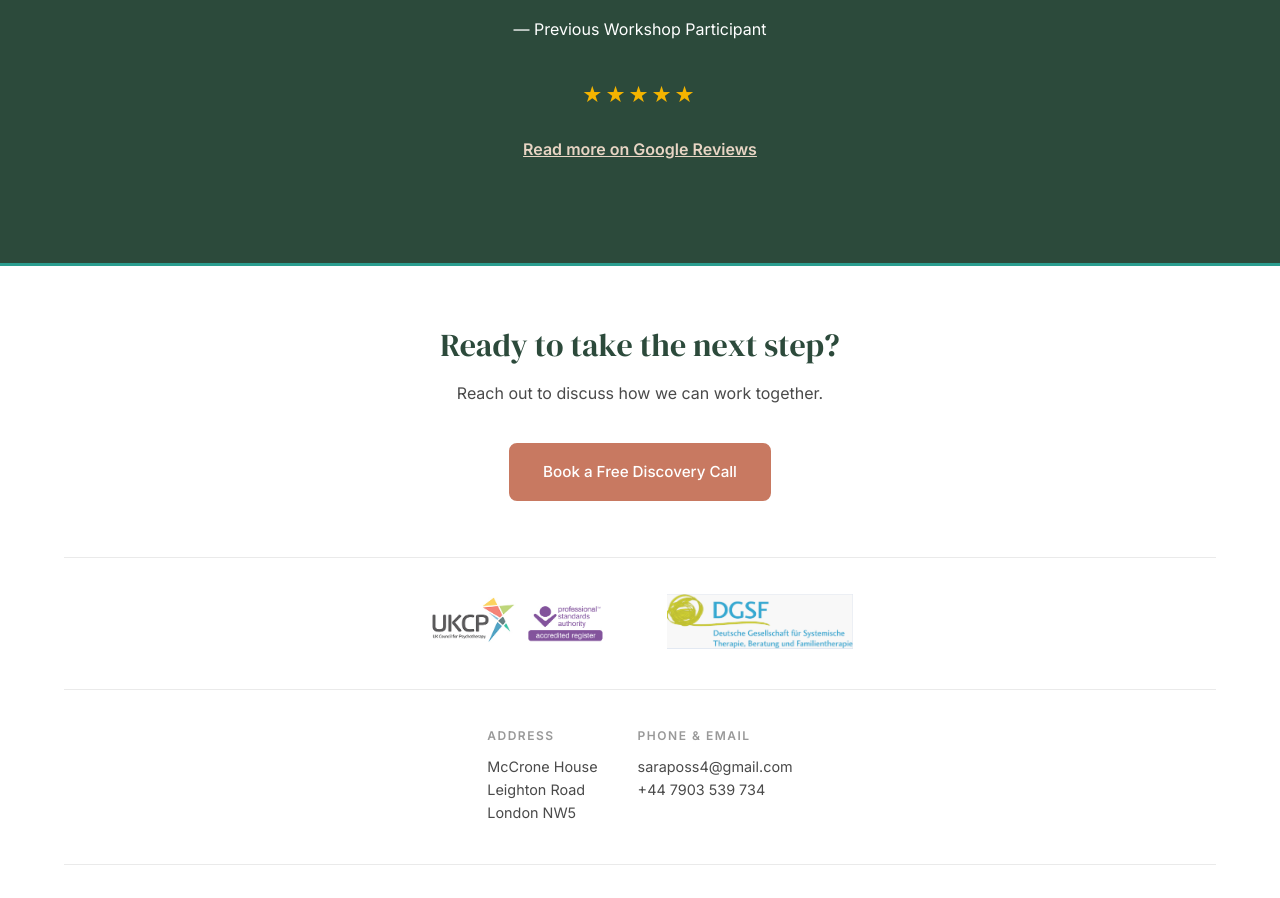
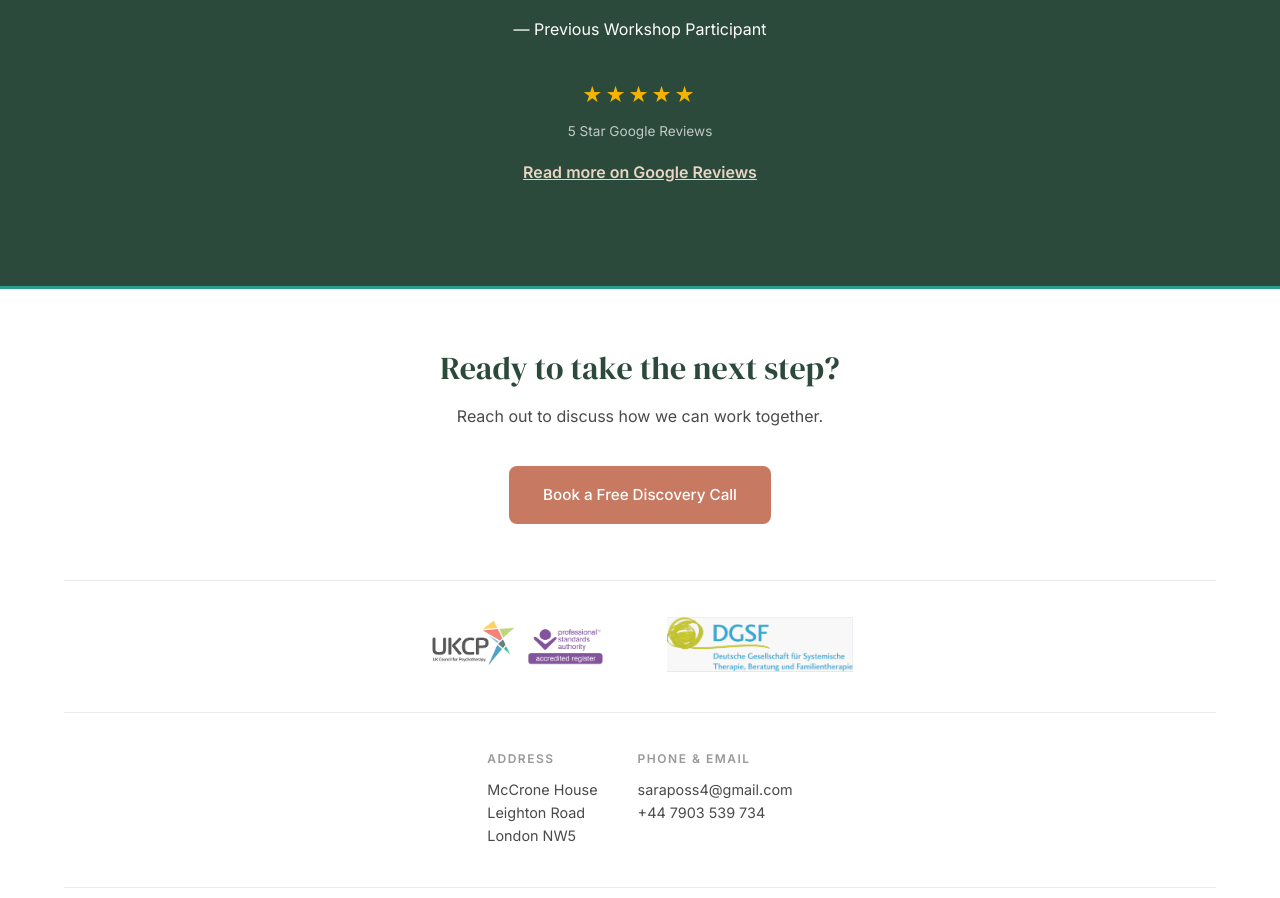
Before and after one commit to bmcwhinney/SP, a plain HTML site: page index.html in a window 1280 px wide. Shown: the part 3200-4098 px from the top of the page. Drawn offline with Linux system fonts and the light colour scheme.

Commit message:
Update testimonials label to '5 Star Google Reviews'
Made-with: Cursor

```diff
--- a/index.html
+++ b/index.html
@@ -342,7 +342,7 @@
                 <p>— Previous Workshop Participant</p>
                 <div class="google-stars">
                     <span class="stars" aria-label="5 out of 5 stars">★★★★★</span>
-                    <span class="star-label"></span>
+                    <span class="star-label">5 Star Google Reviews</span>
                 </div>
                 <a href="https://share.google/6ab9A8Tqsr8ki2pij" class="google-link" target="_blank" rel="noopener">Read more on Google Reviews</a>
             </div>
```
